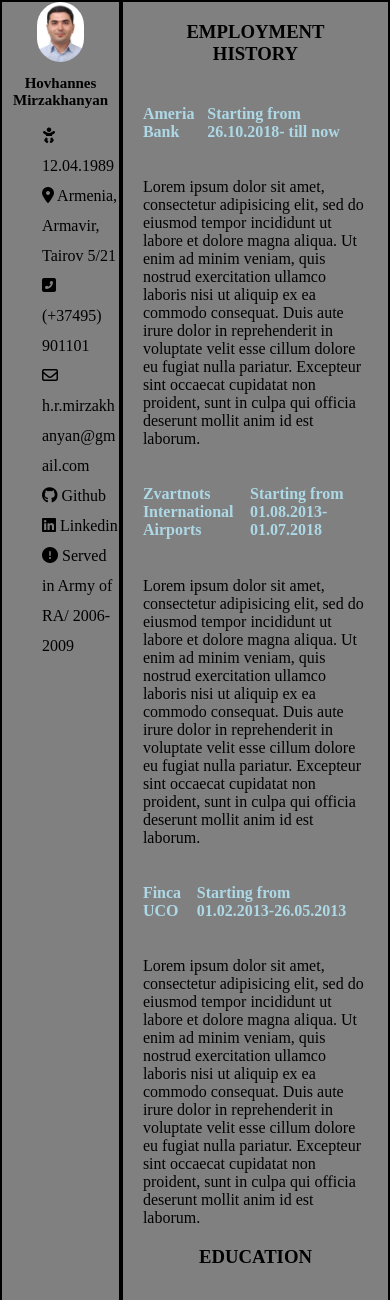
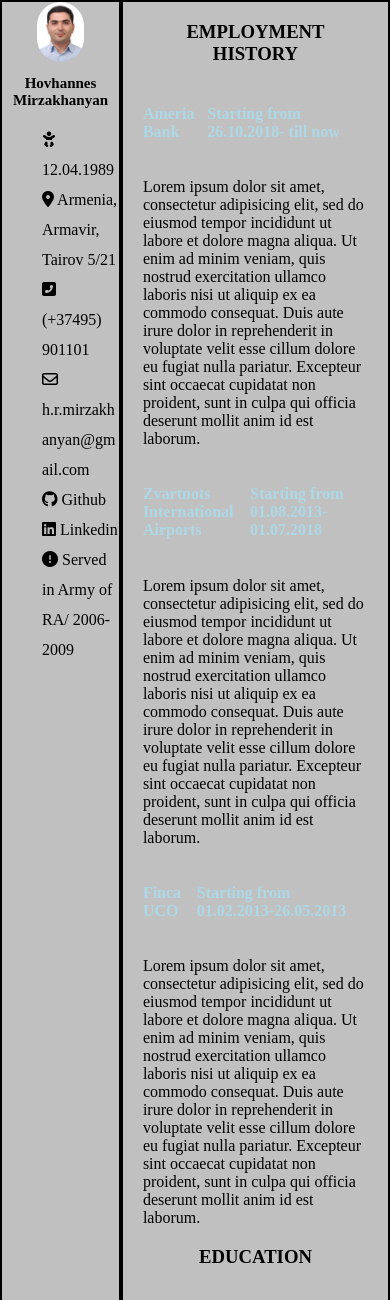
Before and after one commit to HovhannesMirzakhanyan/HovhannesMirzakhanyan.github.io, a PHP site: page / in a window 390 px wide. Shown: the top 1300 px of the page. Run offline with PHP 8.4, Linux system fonts and the light colour scheme; some libraries are stand-ins or nearby versions.

Commit message:
Update style.css

```diff
--- a/style.css
+++ b/style.css
@@ -63,10 +63,10 @@ border-radius: 30px;
 }
 @media only screen and (max-width:600px){
   body{
-    background-color: gray;
+    background-color: silver;
   }
-  ul{
-  margin:0;}
+  li{
+  margin-left:-40;}
   h2{
   font-size:15px;
   }
```
